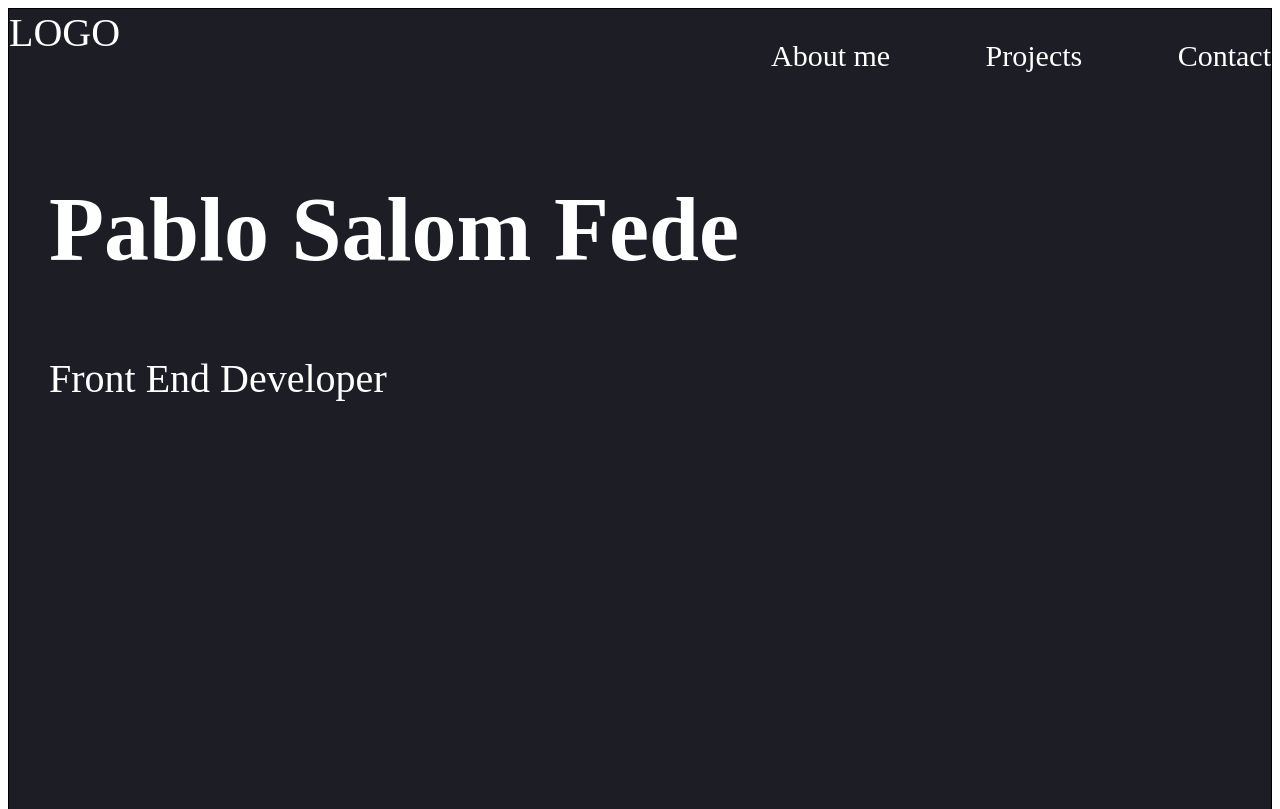
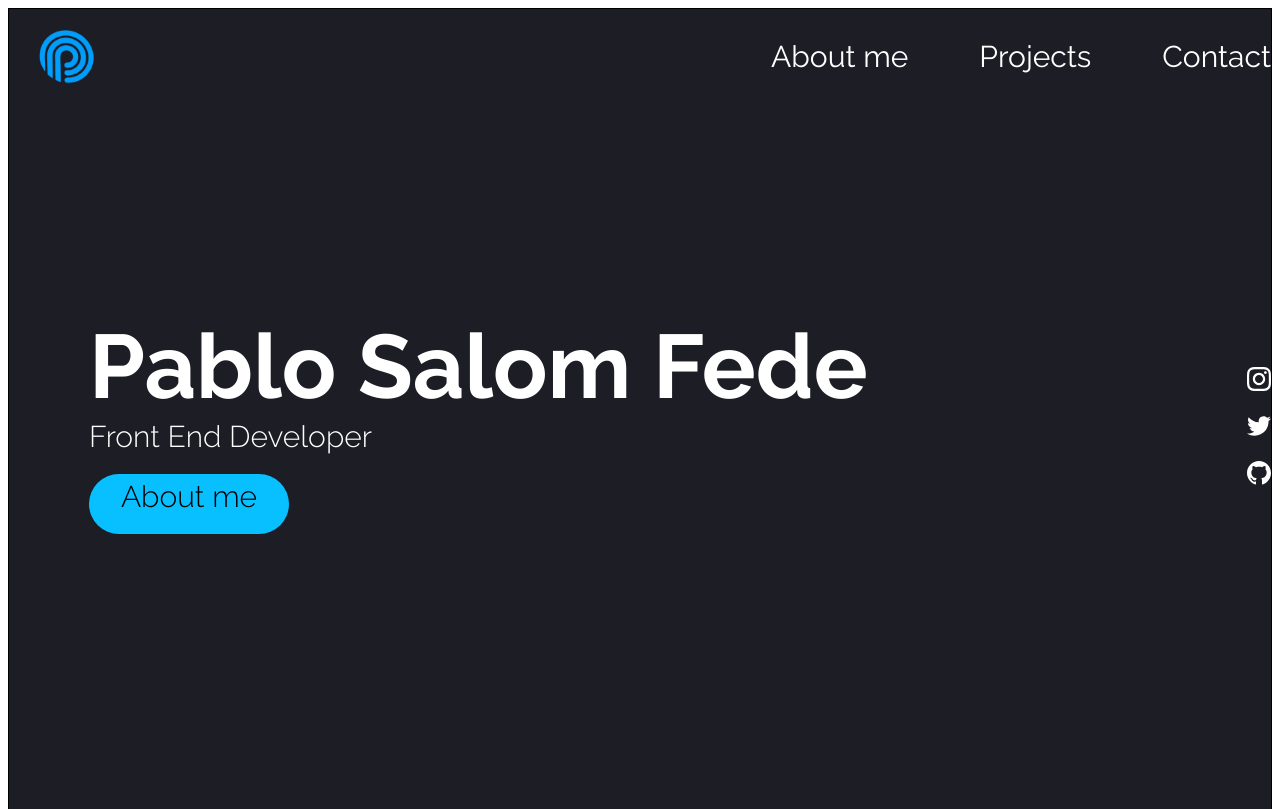
Before and after one commit to Salompablo/My-Portfolio, a plain HTML site: page index.html in a window 1280 px wide. Shown: the top 809 px of the page. Drawn offline with Linux system fonts and the light colour scheme; files whose address does not match are found by name.

Commit message:
Logo, social links and style
Add logo, social links and style

```diff
--- a/Sass/Style.scss
+++ b/Sass/Style.scss
@@ -1,4 +1,8 @@
 /***ETIQUETAS BASE***/
+
+body{
+    font-family: 'Raleway' , 'sans-serif';
+}
 
 section{
     height: 500px;
@@ -30,9 +34,15 @@ li{
 
 h1{
     font-size: 90px;
+    margin: 0;
 
 }
 
+p{
+    margin: 0;
+    font-size: 30px;
+    font-weight: 300;
+}
 /***ETIQUETAS POR CLASE***/
 
 .hero{
@@ -42,6 +52,45 @@ h1{
     font-size: 40px;
 }
 
+.hero-area{
+    display: flex;
+    height: 100%;
+    justify-content: space-between;
+    align-items: center;
+}
+
 .hero-text{
-    margin-left: 40px;
+    margin-left: 80px;
+    margin-bottom: 200px;
 }
+
+.button{
+    width: 200px;
+    height: 55px;
+    border-radius: 30px;
+    color: black;
+    background-color: #08BFFF;
+    text-align: center;
+    font-size: 30px;
+    font-weight: 300;
+    padding-top: 5px;
+    margin-top: 20px;
+}
+
+.button:hover{
+    background-color: #0973AC;
+}
+
+.button:active{
+    background-color: gray;
+    color: darkgray;
+}
+
+.socials{
+    padding-bottom: 200px;
+}
+
+.logo{
+    height: 150px;
+    margin: -18px;
+}
--- a/index.html
+++ b/index.html
@@ -1,33 +1,85 @@
 <!DOCTYPE html>
 <html lang="en">
   <head>
-    <meta charset="UTF-8">
-    <meta http-equiv="X-UA-Compatible" content="IE=edge">
-    <meta name="viewport" content="width=device-width, initial-scale=1.0">
+    <meta charset="UTF-8" />
+    <meta http-equiv="X-UA-Compatible" content="IE=edge" />
+    <meta name="viewport" content="width=device-width, initial-scale=1.0" />
     <link href="/Sass/Style.css" rel="Stylesheet" />
+    <link rel="preconnect" href="https://fonts.googleapis.com" />
+    <link rel="preconnect" href="https://fonts.gstatic.com" crossorigin />
+    <link
+      href="https://fonts.googleapis.com/css2?family=Raleway:wght@300;400;600;700;800&display=swap"
+      rel="stylesheet"
+    />
     <title>Portfolio</title>
   </head>
   <body>
     <section class="hero">
       <nav>
-            <div>LOGO</div>
+        <img
+          class="logo"
+          src="/Sass/images/Logo.png"
+          alt="Pablo Salom Fede's logo"
+        />
         <ul>
           <li>About me</li>
           <li>Projects</li>
           <li>Contact</li>
         </ul>
       </nav>
+      <div class="hero-area">
         <div class="hero-text">
           <h1>Pablo Salom Fede</h1>
           <p>Front End Developer</p>
+          <div class="button">About me</div>
         </div>
-
+        <div class="socials">
+          <div>
+            <svg
+              xmlns="http://www.w3.org/2000/svg"
+              fill="#ffffff"
+              width="24"
+              height="24"
+              viewBox="0 0 24 24"
+            >
+              <path
+                d="M12 2.163c3.204 0 3.584.012 4.85.07 3.252.148 4.771 1.691 4.919 4.919.058 1.265.069 1.645.069 4.849 0 3.205-.012 3.584-.069 4.849-.149 3.225-1.664 4.771-4.919 4.919-1.266.058-1.644.07-4.85.07-3.204 0-3.584-.012-4.849-.07-3.26-.149-4.771-1.699-4.919-4.92-.058-1.265-.07-1.644-.07-4.849 0-3.204.013-3.583.07-4.849.149-3.227 1.664-4.771 4.919-4.919 1.266-.057 1.645-.069 4.849-.069zm0-2.163c-3.259 0-3.667.014-4.947.072-4.358.2-6.78 2.618-6.98 6.98-.059 1.281-.073 1.689-.073 4.948 0 3.259.014 3.668.072 4.948.2 4.358 2.618 6.78 6.98 6.98 1.281.058 1.689.072 4.948.072 3.259 0 3.668-.014 4.948-.072 4.354-.2 6.782-2.618 6.979-6.98.059-1.28.073-1.689.073-4.948 0-3.259-.014-3.667-.072-4.947-.196-4.354-2.617-6.78-6.979-6.98-1.281-.059-1.69-.073-4.949-.073zm0 5.838c-3.403 0-6.162 2.759-6.162 6.162s2.759 6.163 6.162 6.163 6.162-2.759 6.162-6.163c0-3.403-2.759-6.162-6.162-6.162zm0 10.162c-2.209 0-4-1.79-4-4 0-2.209 1.791-4 4-4s4 1.791 4 4c0 2.21-1.791 4-4 4zm6.406-11.845c-.796 0-1.441.645-1.441 1.44s.645 1.44 1.441 1.44c.795 0 1.439-.645 1.439-1.44s-.644-1.44-1.439-1.44z"
+              />
+            </svg>
+          </div>
+          <div>
+            <svg
+              xmlns="http://www.w3.org/2000/svg"
+              fill="#ffffff"
+              width="24"
+              height="24"
+              viewBox="0 0 24 24"
+            >
+              <path
+                d="M24 4.557c-.883.392-1.832.656-2.828.775 1.017-.609 1.798-1.574 2.165-2.724-.951.564-2.005.974-3.127 1.195-.897-.957-2.178-1.555-3.594-1.555-3.179 0-5.515 2.966-4.797 6.045-4.091-.205-7.719-2.165-10.148-5.144-1.29 2.213-.669 5.108 1.523 6.574-.806-.026-1.566-.247-2.229-.616-.054 2.281 1.581 4.415 3.949 4.89-.693.188-1.452.232-2.224.084.626 1.956 2.444 3.379 4.6 3.419-2.07 1.623-4.678 2.348-7.29 2.04 2.179 1.397 4.768 2.212 7.548 2.212 9.142 0 14.307-7.721 13.995-14.646.962-.695 1.797-1.562 2.457-2.549z"
+              />
+            </svg>
+          </div>
+          <div>
+            <svg
+              xmlns="http://www.w3.org/2000/svg"
+              fill="#ffffff"
+              width="24"
+              height="24"
+              viewBox="0 0 24 24"
+            >
+              <path
+                d="M12 0c-6.626 0-12 5.373-12 12 0 5.302 3.438 9.8 8.207 11.387.599.111.793-.261.793-.577v-2.234c-3.338.726-4.033-1.416-4.033-1.416-.546-1.387-1.333-1.756-1.333-1.756-1.089-.745.083-.729.083-.729 1.205.084 1.839 1.237 1.839 1.237 1.07 1.834 2.807 1.304 3.492.997.107-.775.418-1.305.762-1.604-2.665-.305-5.467-1.334-5.467-5.931 0-1.311.469-2.381 1.236-3.221-.124-.303-.535-1.524.117-3.176 0 0 1.008-.322 3.301 1.23.957-.266 1.983-.399 3.003-.404 1.02.005 2.047.138 3.006.404 2.291-1.552 3.297-1.23 3.297-1.23.653 1.653.242 2.874.118 3.176.77.84 1.235 1.911 1.235 3.221 0 4.609-2.807 5.624-5.479 5.921.43.372.823 1.102.823 2.222v3.293c0 .319.192.694.801.576 4.765-1.589 8.199-6.086 8.199-11.386 0-6.627-5.373-12-12-12z"
+              />
+            </svg>
+          </div>
+        </div>
+      </div>
     </section>
     <section></section>
     <section></section>
     <footer></footer>
 
-
     <script src="app.js"></script>
   </body>
 </html>
```
Also changed, not shown: Sass/Style.css, Sass/images/Logo.png (added), 1 other file. Lines whose indentation alone changed are shown as unchanged.
